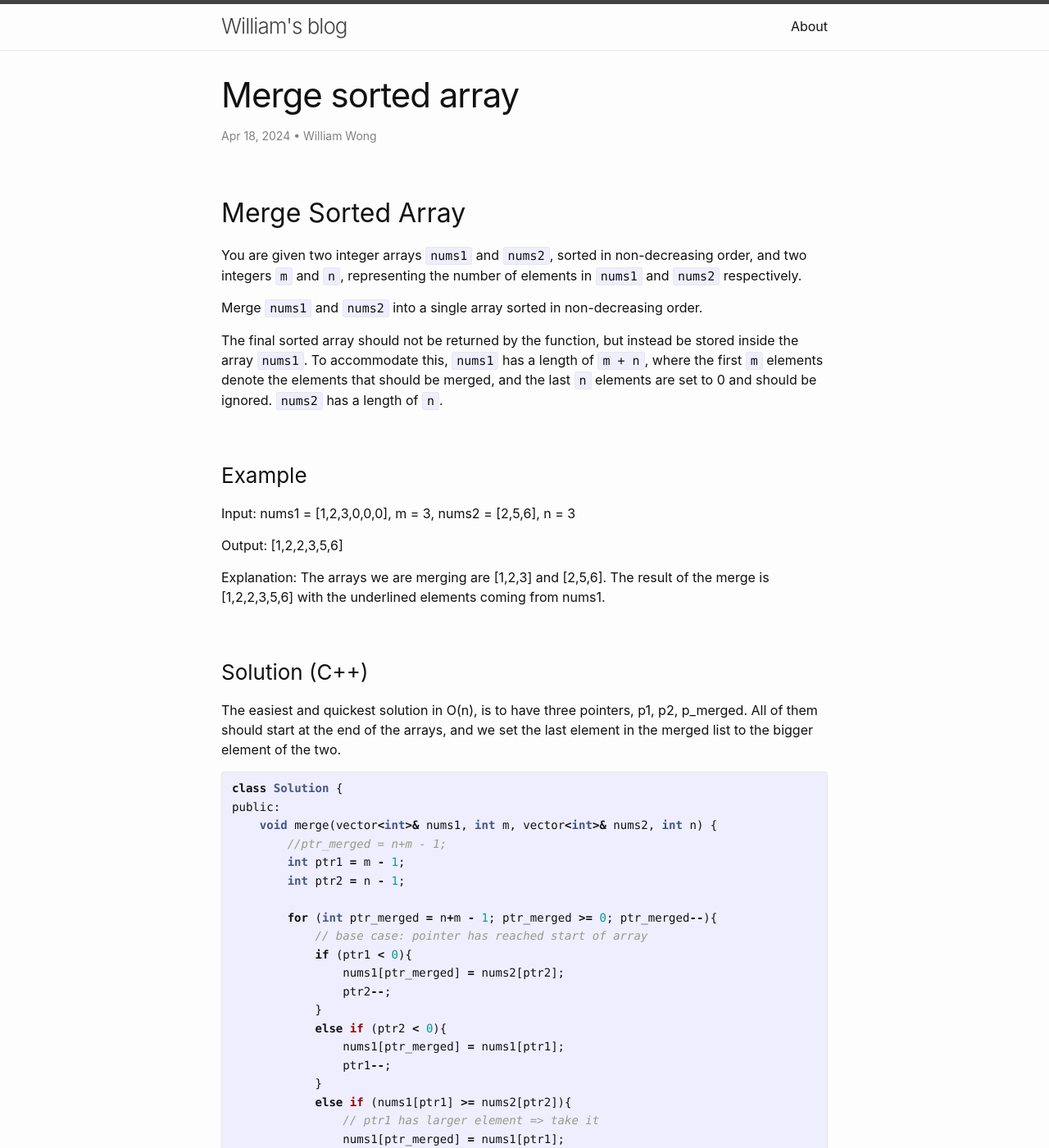
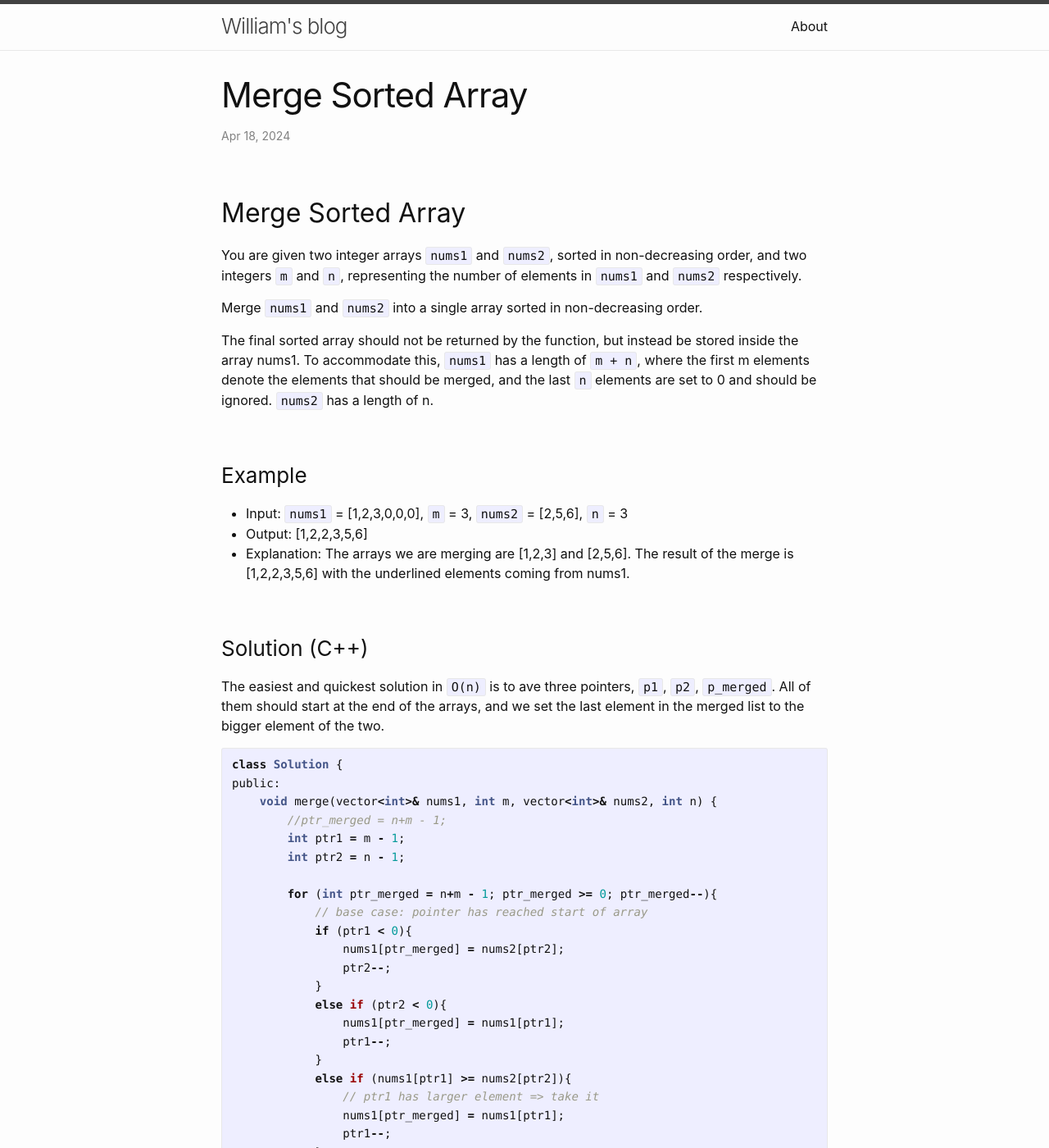
Before and after one commit to wongwil/wongwil.github.io, a Jekyll site: the page built from _posts/2024-04-18-merge-sorted-array.md, in a window 1280 px wide and 1400 px high. Shown: the whole window at 82% size. Built offline with Jekyll 4.4.1, drawn with Linux system fonts in a browser that asks for light colours; our own code applies the rules of GitHub Pages for plain Markdown files; comment, search, counter and statistics services are not loaded.

Commit message:
Update 2024-04-18-merge-sorted-array.md

````diff
--- a/_posts/2024-04-18-merge-sorted-array.md
+++ b/_posts/2024-04-18-merge-sorted-array.md
@@ -1,28 +1,23 @@
----
-layout: post
-title: "Merge sorted array"
-author: William Wong
-categories: leetcode
-published: true
----
+## Merge Sorted Array
 
-## Merge Sorted Array
-You are given two integer arrays `nums1` and `nums2`, sorted in non-decreasing order, and two integers `m` and `n`, representing the number of elements in `nums1` and `nums2` respectively.
+You are given two integer arrays `nums1` and `nums2`, sorted in non-decreasing order, and
+two integers `m` and `n`, representing the number of elements in `nums1` and `nums2` respectively.
 
 Merge `nums1` and `nums2` into a single array sorted in non-decreasing order.
 
-The final sorted array should not be returned by the function, but instead be stored inside the array `nums1`. To accommodate this, `nums1` has a length of `m + n`, where the first `m` elements denote the elements that should be merged, and the last `n` elements are set to 0 and should be ignored. `nums2` has a length of `n`.
+The final sorted array should not be returned by the function, but instead
+be stored inside the array nums1. To accommodate this, `nums1` has a length of `m + n`,
+where the first m elements denote the elements that should be merged, and the last `n`
+elements are set to 0 and should be ignored. `nums2` has a length of n.
 
 ### Example
-Input: nums1 = [1,2,3,0,0,0], m = 3, nums2 = [2,5,6], n = 3
-
-Output: [1,2,2,3,5,6]
-
-Explanation: The arrays we are merging are [1,2,3] and [2,5,6].
+- Input: `nums1` = [1,2,3,0,0,0], `m` = 3, `nums2` = [2,5,6], `n` = 3
+- Output: [1,2,2,3,5,6]
+- Explanation: The arrays we are merging are [1,2,3] and [2,5,6].
 The result of the merge is [1,2,2,3,5,6] with the underlined elements coming from nums1.
 
 ### Solution (C++)
-The easiest and quickest solution in O(n), is to have three pointers, p1, p2, p_merged. All of them should start at the end of the arrays,
+The easiest and quickest solution in `O(n)` is to ave three pointers, `p1`, `p2`, `p_merged`. All of them should start at the end of the arrays,
 and we set the last element in the merged list to the bigger element of the two.
 
 ```c++
````
